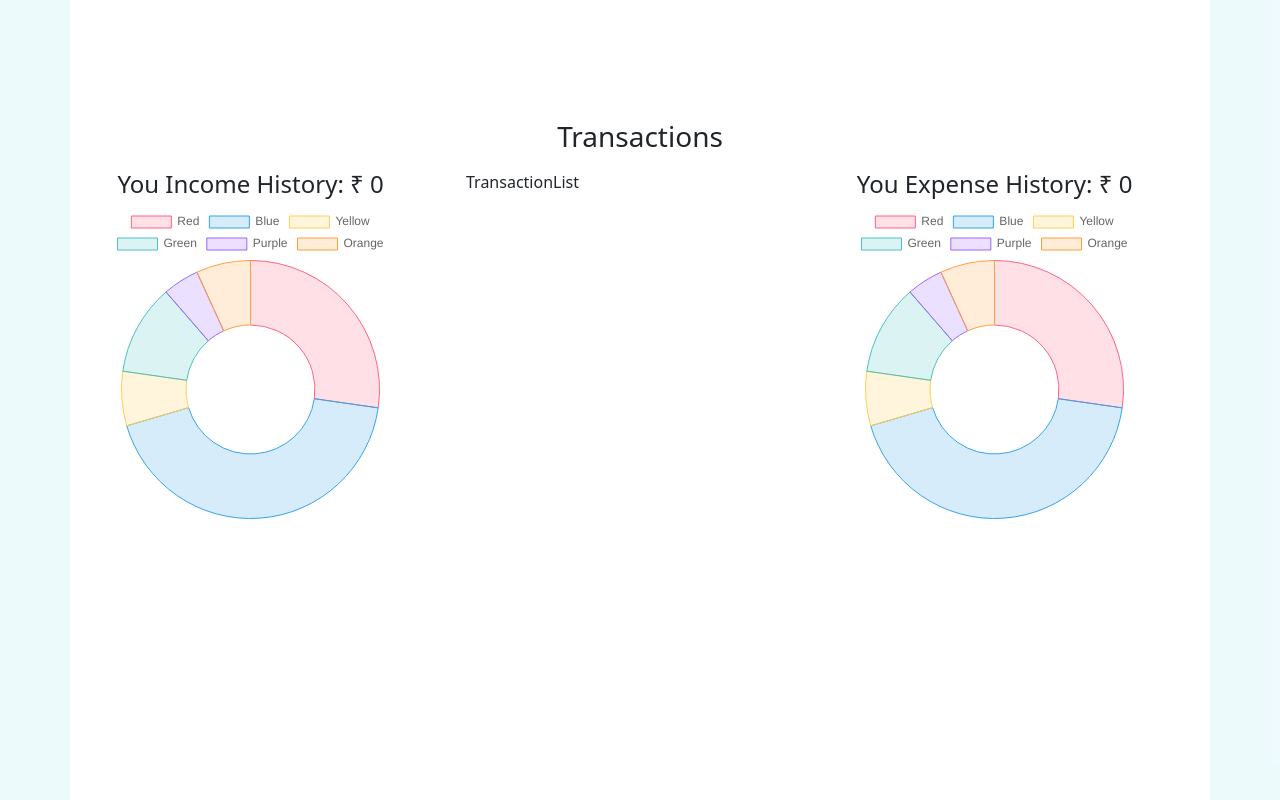
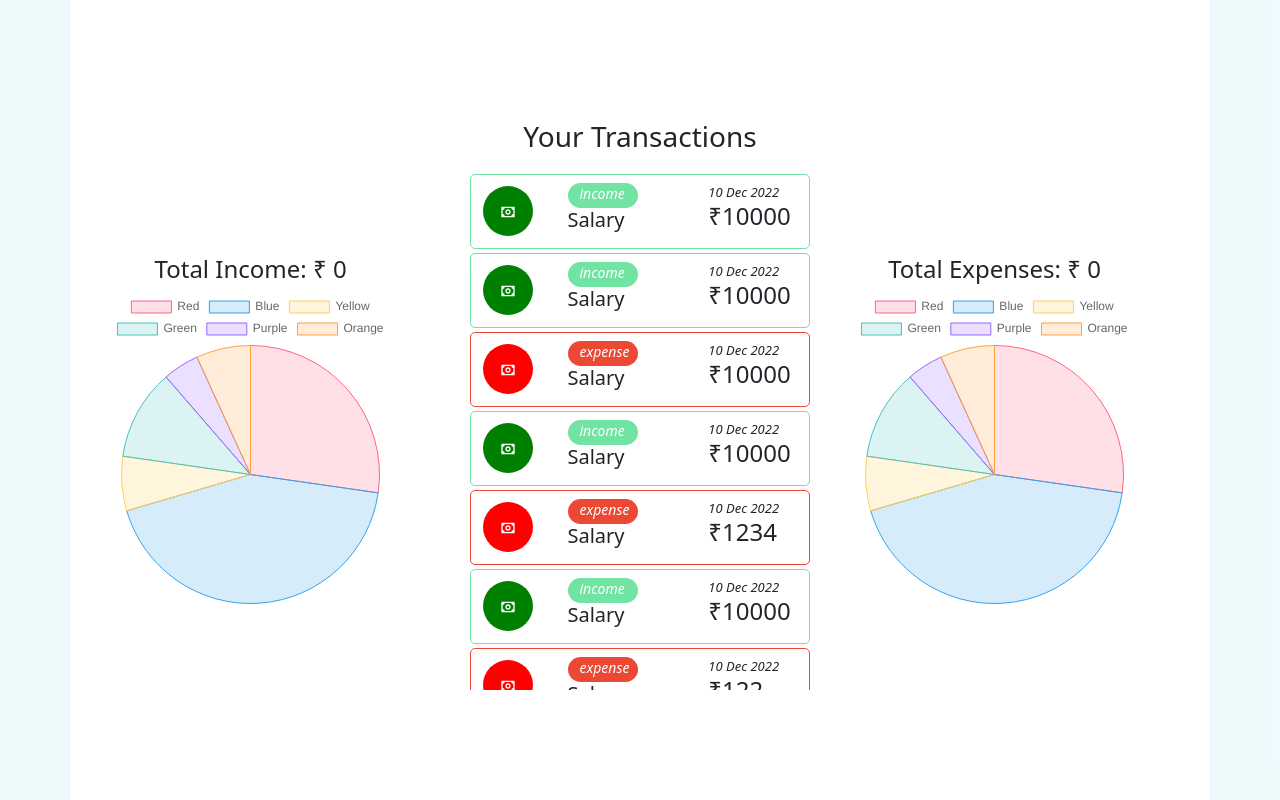
Before and after one commit to J0SAL/Decentralized-Expense-Tracker, a Next.js app in the folder frontend/: page / in a window 1280 px wide. Shown: the part 760-1560 px from the top of the page. Built offline with nearby package versions, Linux system fonts and the light colour scheme.

Commit message:
added complete transaction module with static data

```diff
--- a/frontend/components/overview/InputForm.tsx
+++ b/frontend/components/overview/InputForm.tsx
@@ -84,8 +84,9 @@ function InputForm() {
                 name="type"
                 onChange={handleChange}
                 disabled={loading}
+                defaultValue="default"
               >
-                <option disabled selected>
+                <option value="default" disabled>
                   Select Transaction Type
                 </option>
                 <option value="income">Income</option>
@@ -93,7 +94,9 @@ function InputForm() {
               </Form.Select>
             </Col>
             <Col>
-              <Form.Label htmlFor="transaction-type">Category</Form.Label>
+              <Form.Label htmlFor="transaction-type">
+                Category({formData.type})
+              </Form.Label>
               <Form.Select
                 size="sm"
                 name="category"
@@ -101,7 +104,7 @@ function InputForm() {
                 disabled={loading}
               >
                 <option selected disabled>
-                  Select {formData.type} Category
+                  Select Category
                 </option>
                 {selectOptions.map((option, key) => (
                   <option
--- a/frontend/components/transactions/ExpenseChart.tsx
+++ b/frontend/components/transactions/ExpenseChart.tsx
@@ -1,6 +1,6 @@
 import React from "react";
 import { Chart as ChartJS, ArcElement, Tooltip, Legend } from "chart.js";
-import { Doughnut } from "react-chartjs-2";
+import { Pie } from "react-chartjs-2";
 
 ChartJS.register(ArcElement, Tooltip, Legend);
 
@@ -34,10 +34,8 @@ export const data = {
 function ExpenseChart() {
   return (
     <div>
-      <h4 className="d-flex justify-content-center">
-        You Expense History: ₹ {0}
-      </h4>
-      <Doughnut data={data} />
+      <h4 className="d-flex justify-content-center">Total Expenses: ₹ {0}</h4>
+      <Pie data={data} />
     </div>
   );
 }
--- a/frontend/components/transactions/IncomeChart.tsx
+++ b/frontend/components/transactions/IncomeChart.tsx
@@ -1,6 +1,6 @@
 import React from "react";
 import { Chart as ChartJS, ArcElement, Tooltip, Legend } from "chart.js";
-import { Doughnut } from "react-chartjs-2";
+import { Pie } from "react-chartjs-2";
 
 ChartJS.register(ArcElement, Tooltip, Legend);
 
@@ -33,10 +33,8 @@ export const data = {
 function IncomeChart() {
   return (
     <div>
-      <h4 className="d-flex justify-content-center">
-        You Income History: ₹ {0}
-      </h4>
-      <Doughnut data={data} />
+      <h4 className="d-flex justify-content-center">Total Income: ₹ {0}</h4>
+      <Pie data={data} />
     </div>
   );
 }
--- a/frontend/components/transactions/TransactionList.tsx
+++ b/frontend/components/transactions/TransactionList.tsx
@@ -1,4 +1,7 @@
 import React from "react";
+import { Col, Row } from "react-bootstrap";
+import { BiMoney } from "react-icons/bi";
+import styles from "../../styles/Scrollbar.module.css";
 
 var transactions = [
   {
@@ -20,12 +23,145 @@ var transactions = [
 
     title: "Salary",
     amount: 10000,
+    type: "expense",
+    date: "2021-07-01T00:00:00.000Z",
+  },
+  {
+    id: 1,
+    title: "Salary",
+    amount: 10000,
+    type: "income",
+    date: "2021-07-01T00:00:00.000Z",
+  },
+  {
+    id: 2,
+    title: "Salary",
+    amount: 1234,
+    type: "expense",
+    date: "2021-07-01T00:00:00.000Z",
+  },
+  {
+    id: 3,
+
+    title: "Salary",
+    amount: 10000,
+    type: "income",
+    date: "2021-07-01T00:00:00.000Z",
+  },
+  {
+    id: 1,
+    title: "Salary",
+    amount: 122,
+    type: "expense",
+    date: "2021-07-01T00:00:00.000Z",
+  },
+  {
+    id: 2,
+    title: "Salary",
+    amount: 10000,
+    type: "income",
+    date: "2021-07-01T00:00:00.000Z",
+  },
+  {
+    id: 3,
+
+    title: "Salary",
+    amount: 10000,
     type: "income",
     date: "2021-07-01T00:00:00.000Z",
   },
 ];
+
+type TransactionListProps = {
+  id: number;
+  type: string;
+  title: string;
+  amount: number;
+  date: string;
+};
 function TransactionList() {
-  return <div>TransactionList</div>;
+  return (
+    <div className="my-5 my-md-0">
+      <div
+        style={{ maxHeight: "65vh", overflowY: "auto", overflowX: "hidden" }}
+        className={styles.scrollbar}
+      >
+        {transactions.map((transaction, key) => (
+          <TransactionCard transaction={transaction} key={key} />
+        ))}
+      </div>
+    </div>
+  );
 }
 
+const TransactionCard = ({
+  transaction,
+}: {
+  transaction: TransactionListProps;
+}) => {
+  return (
+    <Row
+      style={{
+        border:
+          transaction.type === "income"
+            ? "1px solid #71e3a3"
+            : "1px solid #eb4934",
+        borderRadius: "5px",
+      }}
+      className="py-2 mx-1 my-1"
+    >
+      <Col xs={3} className="my-auto">
+        <div
+          style={{
+            borderRadius: "60px",
+            padding: "12px",
+            background: transaction.type === "income" ? "green" : "red",
+            height: "50px",
+            width: "50px",
+            textAlign: "center",
+            color: "white",
+          }}
+        >
+          <BiMoney />
+        </div>
+      </Col>
+      <Col xs={5}>
+        <div className="d-flex flex-column">
+          <p
+            style={{
+              color: "white",
+              backgroundColor:
+                transaction.type === "income" ? "#71e3a3" : "#eb4934",
+              margin: "0",
+              width: "70px",
+              height: "25px",
+              padding: "0 12px",
+              borderRadius: "20px",
+              fontStyle: "italic",
+              fontSize: "14px",
+            }}
+          >
+            {transaction.type}
+          </p>
+          <h5>{transaction.title}</h5>
+        </div>
+      </Col>
+      <Col xs={4} className="my-auto">
+        <div>
+          <p
+            style={{
+              fontSize: "small",
+              fontStyle: "italic",
+              marginBottom: "0px",
+            }}
+          >
+            10 Dec 2022
+          </p>
+          <h4 className="py-0 ">₹{transaction.amount}</h4>
+        </div>
+      </Col>
+    </Row>
+  );
+};
+
 export default TransactionList;
--- a/frontend/components/transactions/Transactions.tsx
+++ b/frontend/components/transactions/Transactions.tsx
@@ -8,11 +8,14 @@ function Transactions() {
   return (
     <Container style={{ minHeight: "100vh" }}>
       <h3 id="transactions" className="d-flex justify-content-center my-3">
-        Transactions
+        Your Transactions
       </h3>
       <Row gx={10}>
         <Col md={4} xs={12}>
-          <div style={{ width: "90%" }}>
+          <div
+            style={{ width: "90%", height: "100%" }}
+            className="justify-content-center d-flex flex-column"
+          >
             <IncomeChart />
           </div>
         </Col>
@@ -22,7 +25,10 @@ function Transactions() {
           </div>
         </Col>
         <Col md={4} xs={12}>
-          <div style={{ width: "90%" }}>
+          <div
+            style={{ width: "90%", height: "100%" }}
+            className="justify-content-center d-flex flex-column"
+          >
             <ExpenseChart />
           </div>
         </Col>
--- a/frontend/package.json
+++ b/frontend/package.json
@@ -12,6 +12,7 @@
     "@fortawesome/fontawesome-svg-core": "^6.2.1",
     "@fortawesome/free-brands-svg-icons": "^6.2.1",
     "@fortawesome/free-regular-svg-icons": "^6.2.1",
+    "@fortawesome/free-solid-svg-icons": "^6.2.1",
     "@fortawesome/react-fontawesome": "^0.2.0",
     "@types/node": "18.11.9",
     "@types/react": "18.0.25",
--- /dev/null
+++ b/frontend/styles/Scrollbar.module.css
@@ -0,0 +1,27 @@
+.scrollbar {
+    overflow: scroll;
+  }
+
+  .scrollbar::-webkit-scrollbar {
+    width: 6px;
+    height: 6px;
+  }
+
+  .scrollbar::-webkit-scrollbar-thumb {
+    border-radius: 5px;
+    -webkit-box-shadow: inset 0 0 6px rgba(0, 0, 0, 0.1);
+    background: rgba(0, 0, 0, 0.2);
+  }
+
+  /* custom colors  */
+  .scrollbar-primary::-webkit-scrollbar {
+    background-color: #f5f5f5;
+  }
+  .scrollbar-primary {
+    scrollbar-color: #d5dede #f5f5f5;
+  }
+  .scrollbar-primary::-webkit-scrollbar-thumb {
+    border-radius: 10px;
+    -webkit-box-shadow: inset 0 0 6px rgba(0, 0, 0, 0.1);
+    background-color: #bcd2f6;
+  }
```
Also changed, not shown: 2 other files (tests, documents, lock files or other folders).
